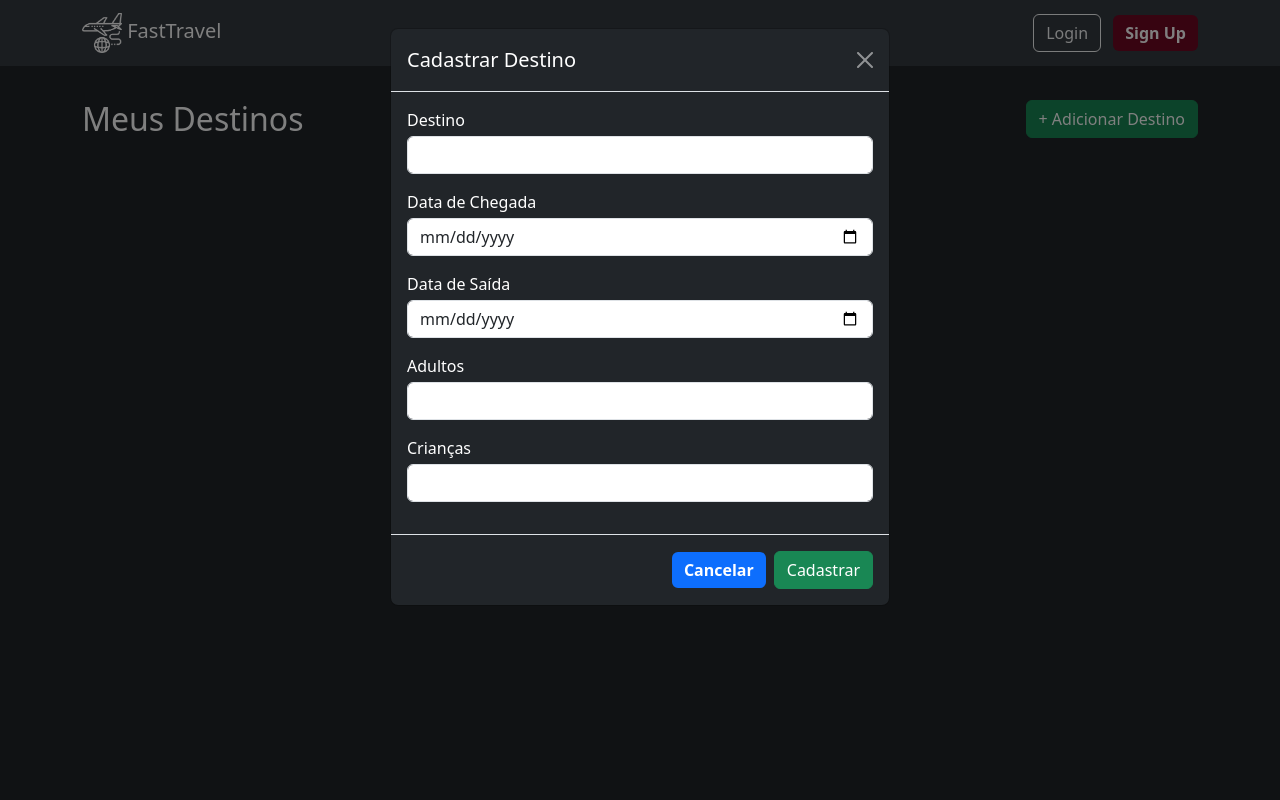
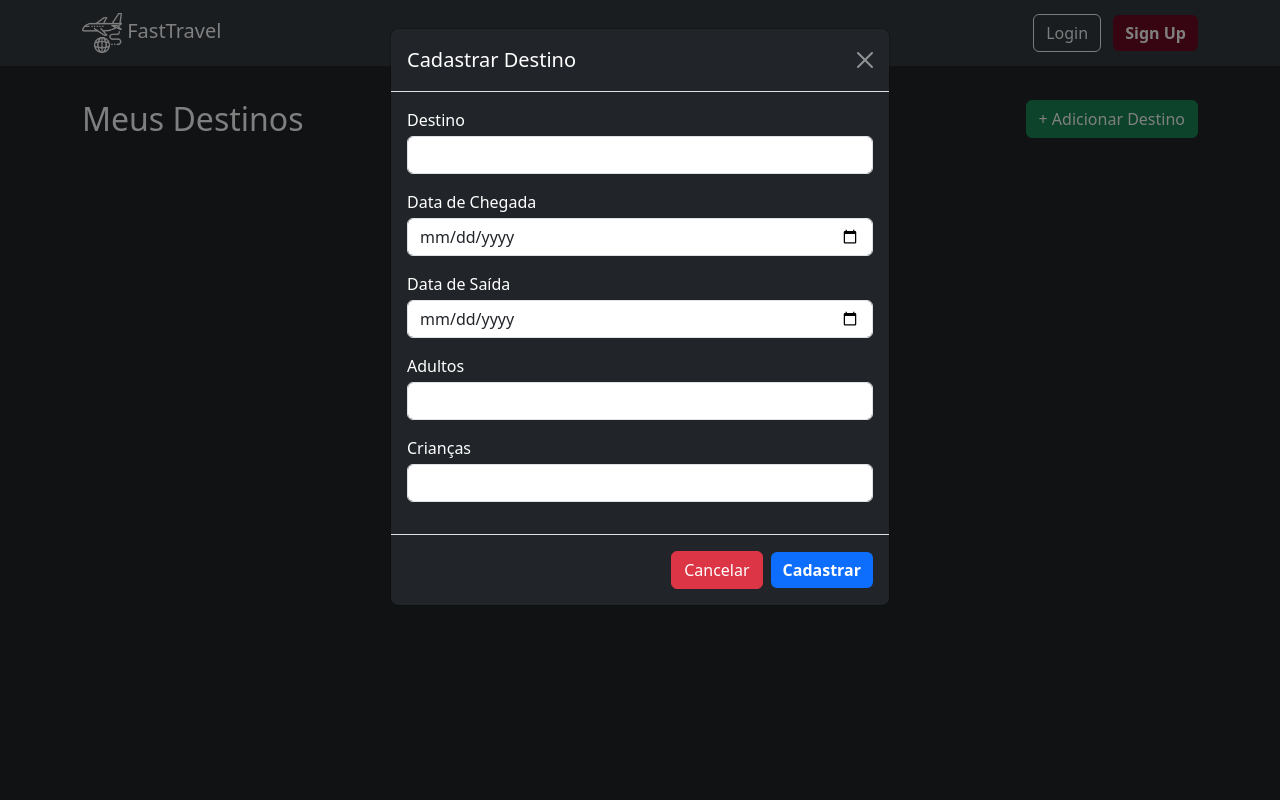
Before and after one commit to Suttiago/fasttravel-back, a Flask app: page /CadastroDestino in a window 1280 px wide, after a click on "+ Adicionar Destino". Run offline with Flask 3, Linux system fonts and the light colour scheme; the visitor is signed in with stand-in values (Sample User, id 1).

Commit message:
cor dos botões de salvar e cancelar

```diff
--- a/app/templates/Destinos.html
+++ b/app/templates/Destinos.html
@@ -101,8 +101,8 @@
             </div>
           </div>
           <div class="modal-footer">
-            <button type="button" class="btn btn-secondary" data-bs-dismiss="modal">Cancelar</button>
-            <button type="submit" class="btn btn-success">Cadastrar</button>
+            <button type="button" class="btn btn-danger" data-bs-dismiss="modal">Cancelar</button>
+            <button type="submit" class="btn btn-secondary">Cadastrar</button>
           </div>
         </div>
       </form>
```
